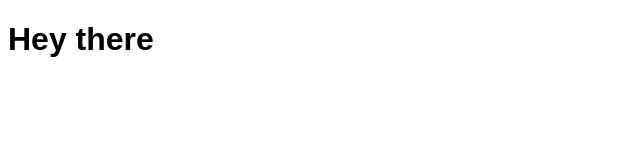
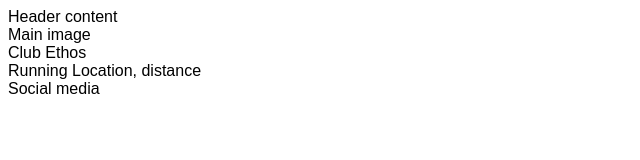
Before and after one commit to James-Bannon/love_running, a plain HTML site: page index.html in a window 1280 px wide. Shown: the whole page, without its empty margins (0-640 px from the left). Drawn offline with Linux system fonts and the light colour scheme.

Commit message:
Added core structure

```diff
--- a/index.html
+++ b/index.html
@@ -12,6 +12,18 @@
 
 </head>
 <body>
-    <h1>Hey there</h1>
+    <header>Header content</header>
+    <section>
+        Main image
+    </section>
+    <section>
+        Club Ethos
+    </section>
+    <section>
+        Running Location, distance
+    </section>
+    <footer>
+        Social media
+    </footer>
 </body>
 </html>
```
